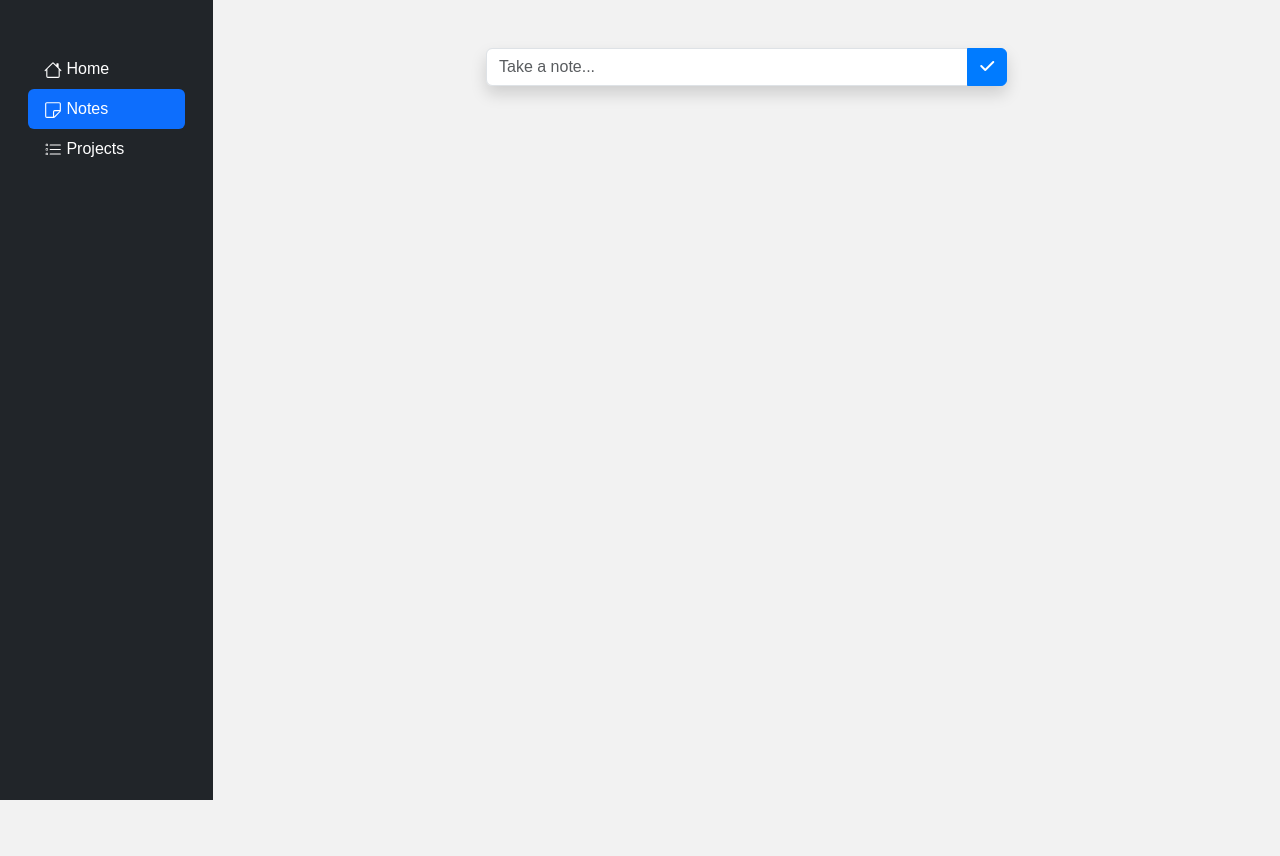
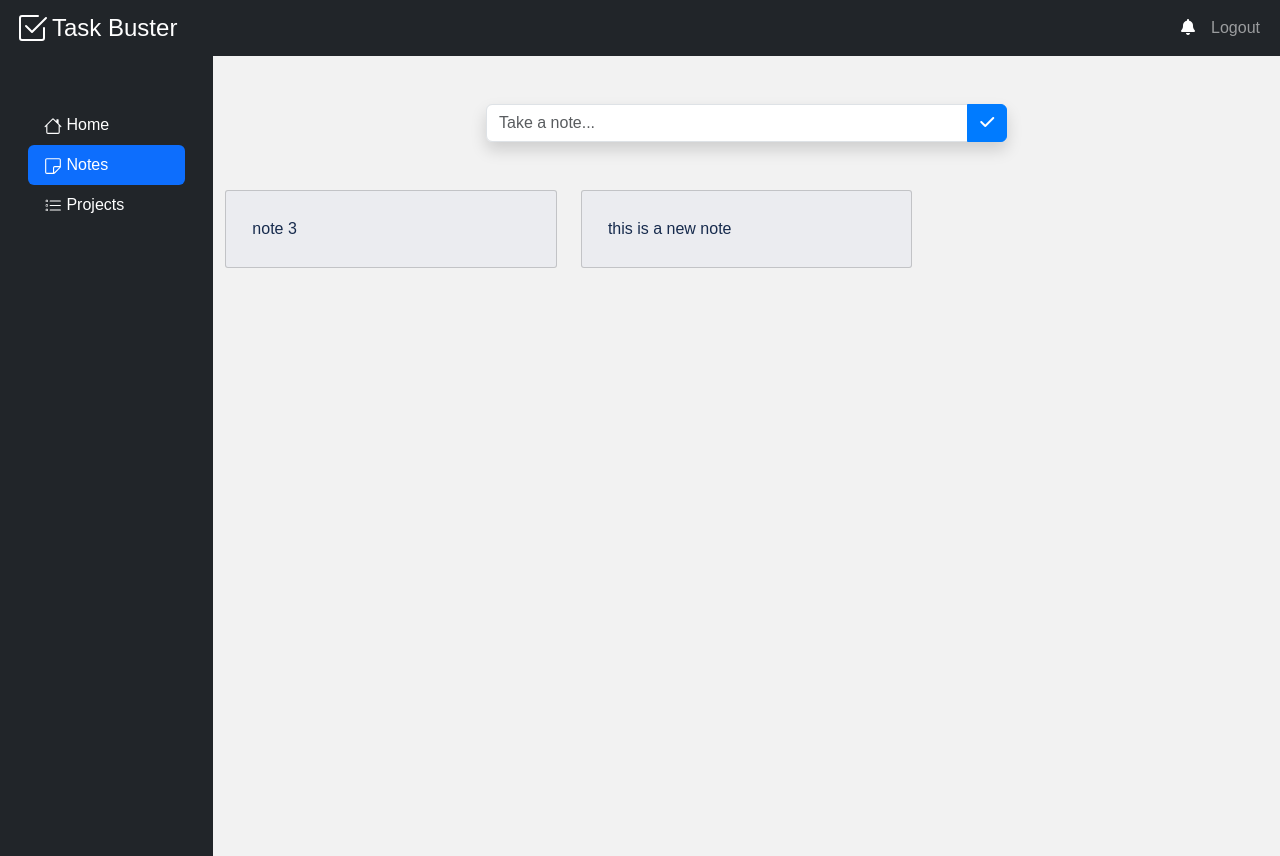
Before and after one commit to chuanlingShi/Task-Buster, a Flask app: page /note in a window 1280 px wide. Before the commit the page ends 800 px from the top, so only its background shows below. Run offline with Flask 2, Linux system fonts and the light colour scheme; a user stored in the database is signed in; data comes from the database, SQL or seed files in the repository; both versions use the stored data as it was after the commit; some libraries are stand-ins or nearby versions.

Commit message:
Add notes to database, build add _note and delete_note APIs and modify the front end of note page.

```diff
--- a/CS530/run.py
+++ b/CS530/run.py
@@ -68,6 +68,12 @@ class SignupForm(FlaskForm):
     submit = SubmitField('Sign Up')
 
 
+class Note(db.Model):
+    id = db.Column(db.Integer, primary_key=True)
+    content = db.Column(db.Text, nullable=False)
+    user_id = db.Column(db.Integer, db.ForeignKey('users.id'), nullable=False)
+
+
 @login_manager.user_loader
 def load_user(user_id):
     return Users.query.get(int(user_id))
@@ -78,9 +84,35 @@ def home():
     return render_template('home.html')
 
 
-@app.route('/note')
+@app.route('/note', methods=['POST', 'GET'])
 def note():
-    return render_template('note.html')
+    if not current_user.is_authenticated:
+        flash('Please log in to access this page.', 'warning')
+        return redirect(url_for('login'))
+    if request.method == 'POST':
+        note_content = request.form['inputField']
+        note = Note(content=note_content, user_id=current_user.id)
+        try:
+            db.session.add(note)
+            db.session.commit()
+            return redirect(url_for('note'))
+        except:
+            return 'There was a problem adding that note.'
+    else:
+        notes = Note.query.all()
+    return render_template('note.html', notes=notes)
+
+
+@app.route('/delete_note/<int:id>')
+def delete(id):
+    note_to_delete = Note.query.get_or_404(id)
+
+    try:
+        db.session.delete(note_to_delete)
+        db.session.commit()
+        return redirect(url_for('note'))
+    except:
+        return 'There was a problem deleting that note'
 
 
 @app.route('/project')
@@ -153,5 +185,8 @@ def logout():
     return response
 
 
+with app.app_context():
+    db.create_all()
+
 if __name__ == '__main__':
     app.run(host='localhost', port=8080, debug=True)
--- a/CS530/static/js/noteViewer.js
+++ b/CS530/static/js/noteViewer.js
@@ -1,40 +1,4 @@
 $(document).ready(function () {
-  // Listen for the click event on the "Add" button
-  $("#add-note-btn").click(function () {
-    // Retrieve the value of the input field
-    var note = $("#inputField").val();
-
-    // Create a new card element with the retrieved value
-    var newCard = $("<div>")
-      .addClass("col-sm-4 mb-2")
-      .html(
-        '<div class="card position-relative">' +
-          '<div class="card-body">' +
-          '<button class="btn btn-outline-danger position-absolute top-0 end-0 delete-card-btn d-none rounded-circle"><i class="fas fa-trash"></i></button>' +
-          '<p class="card-text">' +
-          note +
-          "</p>" +
-          "</div>" +
-          "</div>"
-      );
-
-    // Append the new card element to the card container
-    $(".card-container").append(newCard);
-
-    // Clear the input field
-    $("#inputField").val("");
-
-    // Set up hover event listener for the new card
-    newCard.hover(
-      function () {
-        $(this).find(".delete-card-btn").removeClass("d-none");
-      },
-      function () {
-        $(this).find(".delete-card-btn").addClass("d-none");
-      }
-    );
-  });
-
   // Set up hover event listener for existing cards
   $(".card").hover(
     function () {
@@ -44,16 +8,4 @@ $(document).ready(function () {
       $(this).find(".delete-card-btn").addClass("d-none");
     }
   );
-
-  // Listen for the click event on the delete button
-  $(".card-container").on("click", ".delete-card-btn", function () {
-    // Get the card element that contains the delete button
-    var card = $(this).closest(".card");
-
-    // Get the index of the card element
-    var index = card.index();
-
-    // Remove the card element from the card container
-    card.remove();
-  });
 });
--- a/CS530/templates/base.html
+++ b/CS530/templates/base.html
@@ -15,6 +15,8 @@
     <script src="https://cdn.jsdelivr.net/npm/bootstrap@5.3.0-alpha1/dist/js/bootstrap.bundle.min.js"></script>
     <script src="https://cdn.jsdelivr.net/npm/@popperjs/core@2.11.6/dist/umd/popper.min.js"></script>
     <script src="https://cdn.jsdelivr.net/npm/bootstrap@5.3.0-alpha1/dist/js/bootstrap.min.js"></script>
+    <script src="https://ajax.googleapis.com/ajax/libs/jquery/3.6.3/jquery.min.js"></script>
+
     {% block header %}
         <nav class="navbar navbar-expand-lg navbar-dark bg-dark">
             <div class="container-fluid">
--- a/CS530/templates/note.html
+++ b/CS530/templates/note.html
@@ -2,8 +2,8 @@
 {% set active = "Note" %}
 
 {% block header %}
-<script src="https://ajax.googleapis.com/ajax/libs/jquery/3.6.3/jquery.min.js"></script>
-<script src="/static/js/noteViewer.js"></script>
+    {{ super() }}
+    <script src="/static/js/noteViewer.js"></script>
 {% endblock %}
 
 {% block title %}
@@ -11,14 +11,29 @@ Note
 {% endblock %}
 
 {% block content %}
+<form action="/note" method="POST">
+    <div class="input-group my-5 shadow mx-auto rounded" style="width: 50%;">
+        <input type="text" class="form-control" name="inputField" id="inputField" placeholder="Take a note...">
+        <button id="add-note-btn" class="btn btn-primary"><i class="fa-solid fa-check"></i></button>
+    </div>
+</form>
 
-<div class="input-group my-5 shadow mx-auto rounded" style="width: 50%;">
-    <input type="text" class="form-control" id="inputField" placeholder="Take a note...">
-    <button id="add-note-btn" class="btn btn-primary"><i class="fa-solid fa-check"></i></button>
+<div class="row card-container">
+    {% for note in notes %}
+    <div class="col-sm-4 mb-2">
+        <div class="card position-relative">
+            <div class="card-body">
+                <button type="button"
+                    class="btn btn-outline-danger position-absolute top-0 end-0 delete-card-btn d-none rounded-circle"><i
+                        onclick="window.location.href='/delete_note/{{note.id}}'" class="fas fa-trash"></i>
+                </button>
+                <p class="card-text">
+                    {{note.content}}
+                </p>
+            </div>
+        </div>
+    </div>
+    {% endfor %}
 </div>
 
-<div class="row card-container">
-</div>
-
-
 {% endblock %}
```
Also changed, not shown: CS530/instance/users.db.
